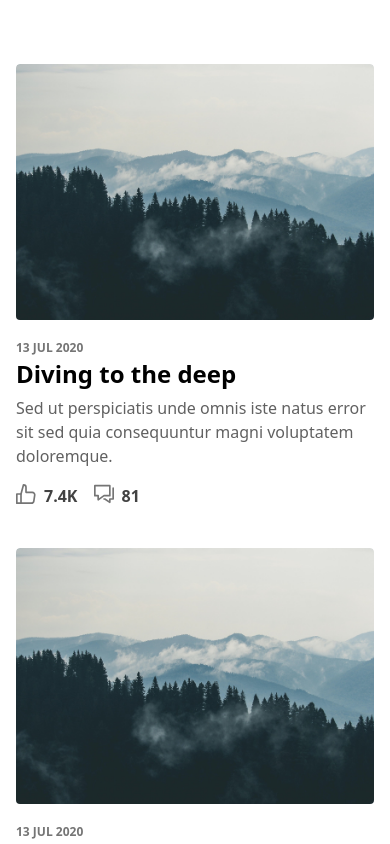
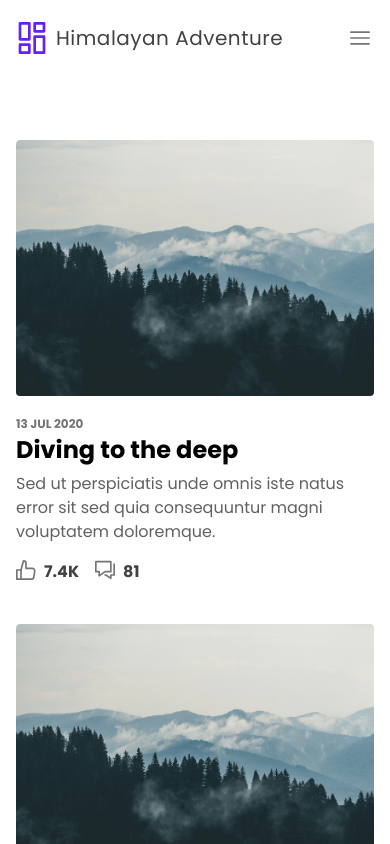
Before and after one commit to iwritecode000/test, a Next.js app: page / in a window 390 px wide. Shown: the top 844 px of the page. Built offline with nearby package versions, Linux system fonts and the light colour scheme.

Commit message:
Navbar Added

```diff
--- /dev/null
+++ b/components/Navbar.js
@@ -0,0 +1,223 @@
+import React from 'react'
+import { useState } from 'react'
+import Link from 'next/link'
+
+const Navbar = () => {
+    const [isMenuOpen, setIsMenuOpen] = useState(false);
+  return (
+    <>
+    <div className="px-4 py-5 mx-auto sm:max-w-xl md:max-w-full lg:max-w-screen-xl md:px-24 lg:px-8">
+      <div className="relative flex items-center justify-between">
+        <Link
+          href="/"
+          aria-label="Company"
+          title="Company"
+          className="inline-flex items-center"
+        >
+          <svg
+            className="w-8 text-deep-purple-accent-400"
+            viewBox="0 0 24 24"
+            strokeLinejoin="round"
+            strokeWidth="2"
+            strokeLinecap="round"
+            strokeMiterlimit="10"
+            stroke="currentColor"
+            fill="none"
+          >
+            <rect x="3" y="1" width="7" height="12" />
+            <rect x="3" y="17" width="7" height="6" />
+            <rect x="14" y="1" width="7" height="6" />
+            <rect x="14" y="11" width="7" height="12" />
+          </svg>
+          <span className="ml-2 text-xl  tracking-wide text-gray-800">
+            Himalayan Adventure
+          </span>
+        </Link>
+        <ul className="flex items-center hidden space-x-8 lg:flex">
+          <li>
+            <Link
+              href="/"
+              aria-label="Our product"
+              title="Our product"
+              className="font-medium tracking-wide text-gray-700 transition-colors duration-200 hover:text-deep-purple-accent-400"
+            >
+              Product
+            </Link>
+          </li>
+          <li>
+            <Link
+              href="/"
+              aria-label="Our product"
+              title="Our product"
+              className="font-medium tracking-wide text-gray-700 transition-colors duration-200 hover:text-deep-purple-accent-400"
+            >
+              Features
+            </Link>
+          </li>
+          <li>
+            <Link
+              href="/"
+              aria-label="Product pricing"
+              title="Product pricing"
+              className="font-medium tracking-wide text-gray-700 transition-colors duration-200 hover:text-deep-purple-accent-400"
+            >
+              Pricing
+            </Link>
+          </li>
+          <li>
+            <Link
+              href="/"
+              aria-label="About us"
+              title="About us"
+              className="font-medium tracking-wide text-gray-700 transition-colors duration-200 hover:text-deep-purple-accent-400"
+            >
+              About us
+            </Link>
+          </li>
+        </ul>
+        <ul className="flex items-center hidden space-x-8 lg:flex">
+          <li>
+            <Link
+              href="/"
+              className="inline-flex items-center justify-center h-12 px-6 font-medium tracking-wide text-white transition duration-200 rounded shadow-md bg-deep-purple-accent-400 hover:bg-deep-purple-accent-700 focus:shadow-outline focus:outline-none"
+              aria-label="Sign up"
+              title="Sign up"
+            >
+              Sign up
+            </Link>
+          </li>
+        </ul>
+        <div className="lg:hidden">
+          <button
+            aria-label="Open Menu"
+            title="Open Menu"
+            className="p-2 -mr-1 transition duration-200 rounded focus:outline-none focus:shadow-outline hover:bg-deep-purple-50 focus:bg-deep-purple-50"
+            onClick={() => setIsMenuOpen(true)}
+          >
+            <svg className="w-5 text-gray-600" viewBox="0 0 24 24">
+              <path
+                fill="currentColor"
+                d="M23,13H1c-0.6,0-1-0.4-1-1s0.4-1,1-1h22c0.6,0,1,0.4,1,1S23.6,13,23,13z"
+              />
+              <path
+                fill="currentColor"
+                d="M23,6H1C0.4,6,0,5.6,0,5s0.4-1,1-1h22c0.6,0,1,0.4,1,1S23.6,6,23,6z"
+              />
+              <path
+                fill="currentColor"
+                d="M23,20H1c-0.6,0-1-0.4-1-1s0.4-1,1-1h22c0.6,0,1,0.4,1,1S23.6,20,23,20z"
+              />
+            </svg>
+          </button>
+          {isMenuOpen && (
+            <div className="absolute top-0 left-0 w-full mobile-nav">
+              <div className="p-5 bg-white border rounded shadow-sm">
+                <div className="flex items-center justify-between mb-4">
+                  <div>
+                    <Link
+                      href="/"
+                      aria-label="Company"
+                      title="Company"
+                      className="inline-flex items-center"
+                    >
+                      <svg
+                        className="w-8 text-deep-purple-accent-400"
+                        viewBox="0 0 24 24"
+                        strokeLinejoin="round"
+                        strokeWidth="2"
+                        strokeLinecap="round"
+                        strokeMiterlimit="10"
+                        stroke="currentColor"
+                        fill="none"
+                      >
+                        <rect x="3" y="1" width="7" height="12" />
+                        <rect x="3" y="17" width="7" height="6" />
+                        <rect x="14" y="1" width="7" height="6" />
+                        <rect x="14" y="11" width="7" height="12" />
+                      </svg>
+                      <span className="ml-2 text-xl font-bold tracking-wide text-gray-800 uppercase">
+                        Company
+                      </span>
+                    </Link>
+                  </div>
+                  <div>
+                    <button
+                      aria-label="Close Menu"
+                      title="Close Menu"
+                      className="p-2 -mt-2 -mr-2 transition duration-200 rounded hover:bg-gray-200 focus:bg-gray-200 focus:outline-none focus:shadow-outline"
+                      onClick={() => setIsMenuOpen(false)}
+                    >
+                      <svg className="w-5 text-gray-600" viewBox="0 0 24 24">
+                        <path
+                          fill="currentColor"
+                          d="M19.7,4.3c-0.4-0.4-1-0.4-1.4,0L12,10.6L5.7,4.3c-0.4-0.4-1-0.4-1.4,0s-0.4,1,0,1.4l6.3,6.3l-6.3,6.3 c-0.4,0.4-0.4,1,0,1.4C4.5,19.9,4.7,20,5,20s0.5-0.1,0.7-0.3l6.3-6.3l6.3,6.3c0.2,0.2,0.5,0.3,0.7,0.3s0.5-0.1,0.7-0.3 c0.4-0.4,0.4-1,0-1.4L13.4,12l6.3-6.3C20.1,5.3,20.1,4.7,19.7,4.3z"
+                        />
+                      </svg>
+                    </button>
+                  </div>
+                </div>
+                <nav>
+                  <ul className="space-y-4">
+                    <li>
+                      <Link
+                        href="/"
+                        aria-label="Our product"
+                        title="Our product"
+                        className="font-medium tracking-wide text-gray-700 transition-colors duration-200 hover:text-deep-purple-accent-400"
+                      >
+                        Product
+                      </Link>
+                    </li>
+                    <li>
+                      <Link
+                        href="/"
+                        aria-label="Our product"
+                        title="Our product"
+                        className="font-medium tracking-wide text-gray-700 transition-colors duration-200 hover:text-deep-purple-accent-400"
+                      >
+                        Features
+                      </Link>
+                    </li>
+                    <li>
+                      <Link
+                        href="/"
+                        aria-label="Product pricing"
+                        title="Product pricing"
+                        className="font-medium tracking-wide text-gray-700 transition-colors duration-200 hover:text-deep-purple-accent-400"
+                      >
+                        Pricing
+                      </Link>
+                    </li>
+                    <li>
+                      <Link
+                        href="/"
+                        aria-label="About us"
+                        title="About us"
+                        className="font-medium tracking-wide text-gray-700 transition-colors duration-200 hover:text-deep-purple-accent-400"
+                      >
+                        About us
+                      </Link>
+                    </li>
+                    <li>
+                      <Link
+                        href="/"
+                        className="inline-flex items-center justify-center w-full h-12 px-6 font-medium tracking-wide text-white transition duration-200 rounded shadow-md bg-deep-purple-accent-400 hover:bg-deep-purple-accent-700 focus:shadow-outline focus:outline-none"
+                        aria-label="Sign up"
+                        title="Sign up"
+                      >
+                        Sign up
+                      </Link>
+                    </li>
+                  </ul>
+                </nav>
+              </div>
+            </div>
+          )}
+        </div>
+      </div>
+    </div>
+    </>
+  )
+}
+
+export default Navbar
--- a/pages/index.js
+++ b/pages/index.js
@@ -3,6 +3,7 @@
 import styles from '../styles/Home.module.css'
 import Blogcards from '../components/Blogcards'
 import Tourcards from '../components/Tourcards'
+import Navbar from '../components/Navbar'
 import Link from 'next/link'
 
 export default function Home() {
@@ -13,9 +14,9 @@
         <meta name="description" content="Generated by create next app" />
         <link rel="icon" href="/favicon.ico" />
       </Head>
-
-    <Blogcards/>
-    <Tourcards/>
+      <Navbar />
+      <Blogcards />
+      <Tourcards />
     </>
   )
 }
--- a/styles/globals.css
+++ b/styles/globals.css
@@ -1,3 +1,11 @@
+@import url('https://fonts.googleapis.com/css2?family=Poppins:wght@200;300;400;500;700&display=swap');
 @tailwind base;
 @tailwind components;
 @tailwind utilities;
+
+*{
+    font-family: 'Poppins', sans-serif;
+}
+.mobile-nav{
+    z-index: 10000;
+}
```
